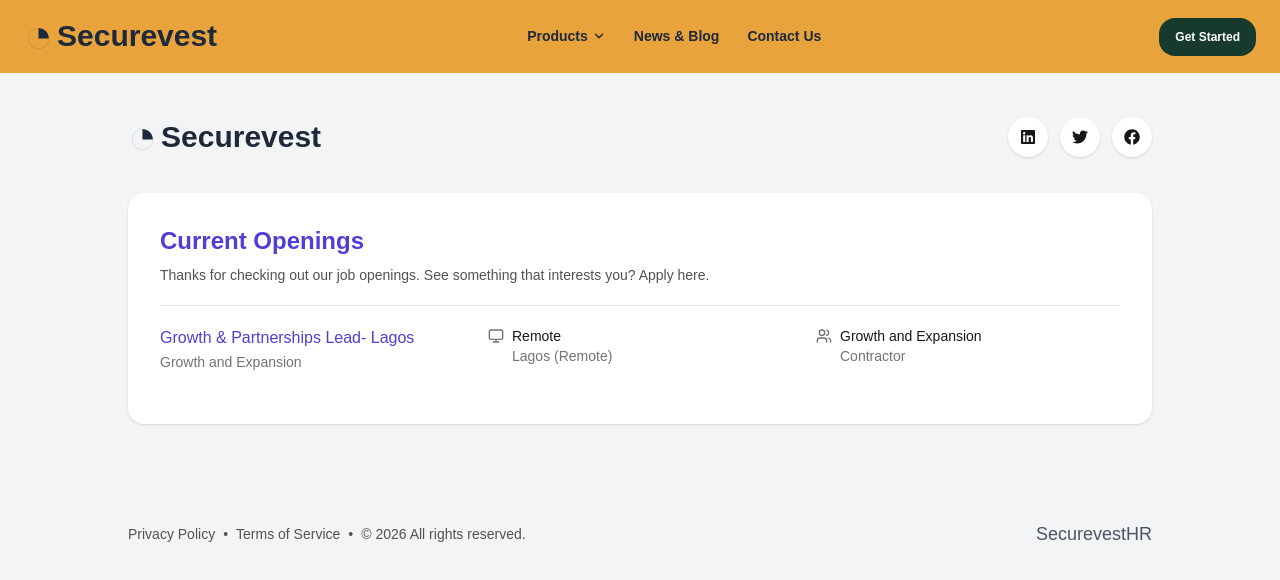
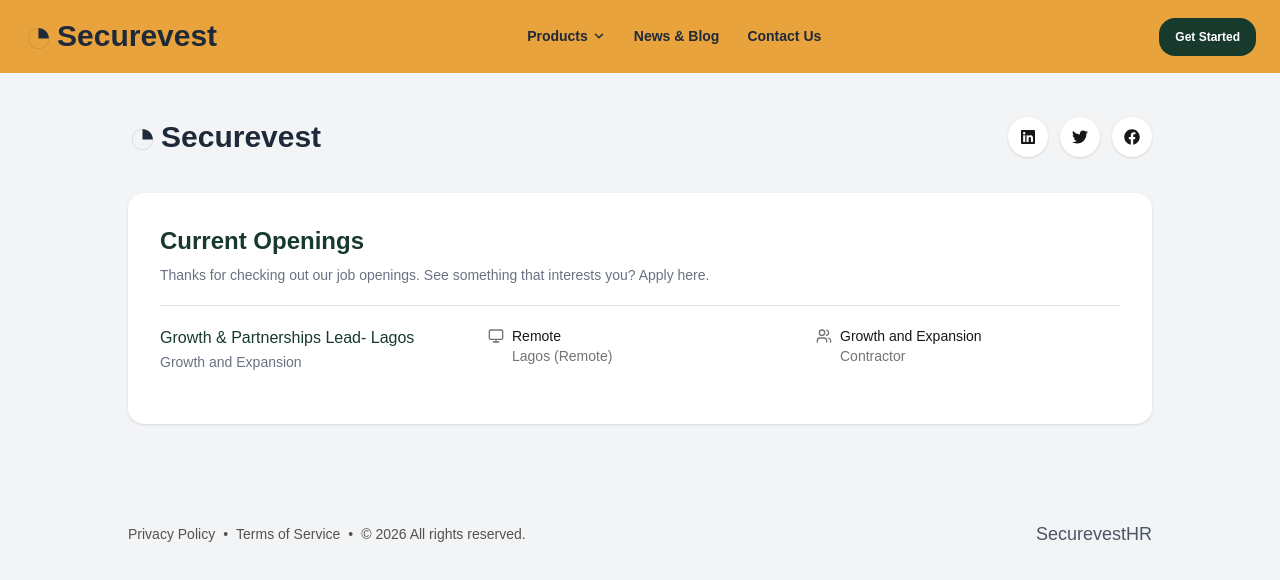
Before and after one commit to Samuel-Tomisin/raenest, a Next.js app: page /career in a window 1280 px wide. Shown: the top 580 px of the page. Built offline with nearby package versions, Linux system fonts and the light colour scheme.

Commit message:
new commit

```diff
--- a/app/career/page.tsx
+++ b/app/career/page.tsx
@@ -74,8 +74,8 @@ export default function CareerPage() {
 
         {/* Openings card */}
         <div className="rounded-2xl bg-white p-6 shadow-sm sm:p-8">
-          <h1 className="text-2xl font-bold text-primary">Current Openings</h1>
-          <p className="mt-2 text-sm text-neutral-600">
+          <h1 className="text-2xl font-bold text-primary-hover">Current Openings</h1>
+          <p className="mt-2 text-sm text-gray-500">
             Thanks for checking out our job openings. See something that
             interests you? Apply here.
           </p>
@@ -88,11 +88,11 @@ export default function CareerPage() {
                 <div>
                   <a
                     href={job.href}
-                    className="font-medium text-primary hover:underline"
+                    className="font-medium text-primary-hover hover:underline"
                   >
                     {job.title}
                   </a>
-                  <p className="mt-0.5 text-sm text-neutral-500">{job.department}</p>
+                  <p className="mt-0.5 text-sm text-gray-500">{job.department}</p>
                 </div>
 
                 <div className="flex items-start gap-2">
```
